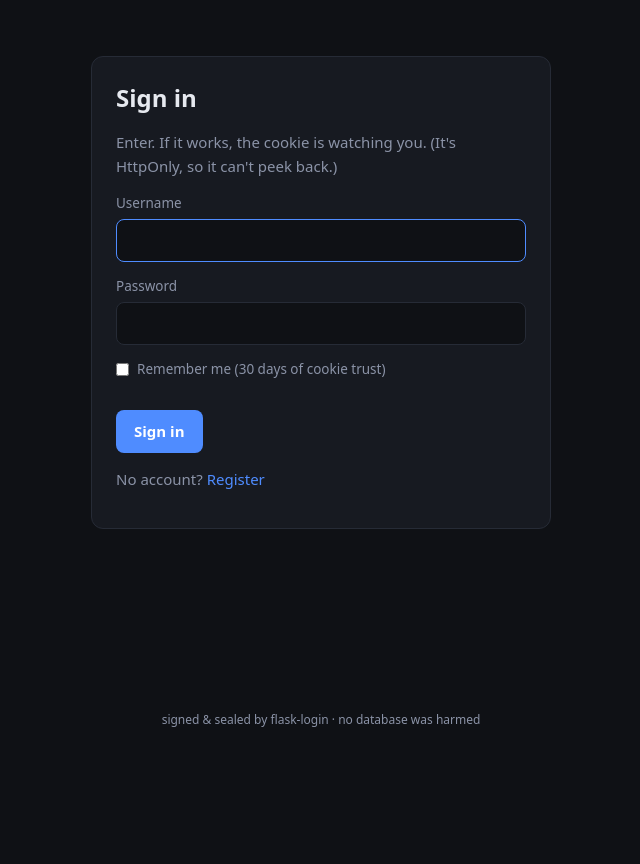
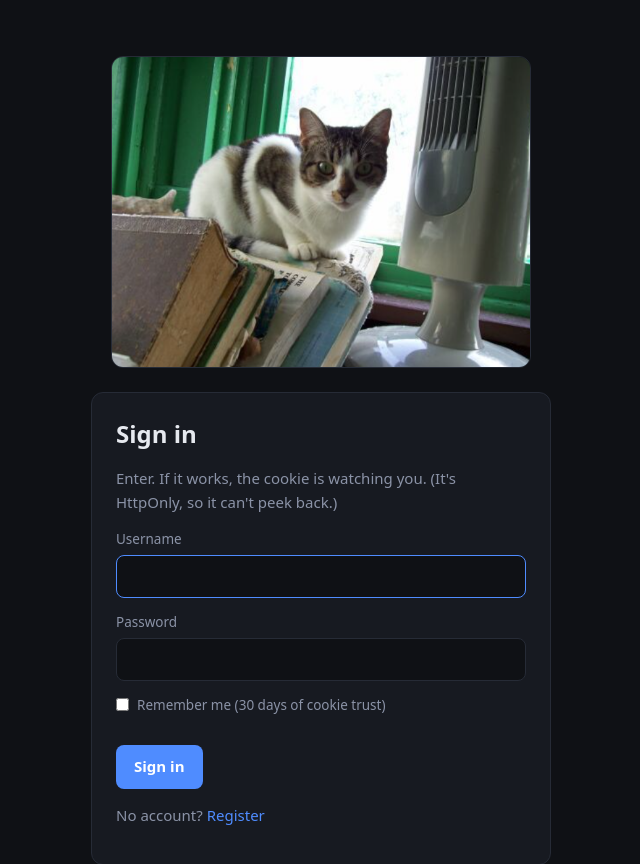
Before and after one commit to lucasnhn/apen-fredag-sikkerhetsmaneden, a Flask app: page /login in a window 1280 px wide. Shown: the part 52-916 px from the top of the page, without its empty margins (319-959 px from the left). Before the commit the page ends 779 px from the top, so only its background shows below. Run offline with Flask 3, Linux system fonts and the light colour scheme.

Commit message:
feat: cat picture on the landing (login) page

```diff
--- a/static/style.css
+++ b/static/style.css
@@ -168,3 +168,11 @@ table tr:last-child td { border-bottom: none; }
   100% { opacity: 1; transform: translateY(0); }
 }
 .tipline { font-size: 16px; margin-bottom: 10px; }
+.cat {
+  display: block;
+  max-width: 420px;
+  width: 100%;
+  margin: 24px auto 0;
+  border-radius: 12px;
+  border: 1px solid var(--border);
+}
--- a/templates/login.html
+++ b/templates/login.html
@@ -1,6 +1,7 @@
 {% extends "base.html" %}
 {% block title %}sign in · apen-fredag{% endblock %}
 {% block content %}
+<img src="{{ url_for('static', filename='cat.png') }}" alt="kattebilde" class="cat">
 <div class="card center">
   <h1>Sign in</h1>
   <p class="dim">Enter. If it works, the cookie is watching you. (It's HttpOnly, so it can't peek back.)</p>
```
Also changed, not shown: static/cat.png (added).
